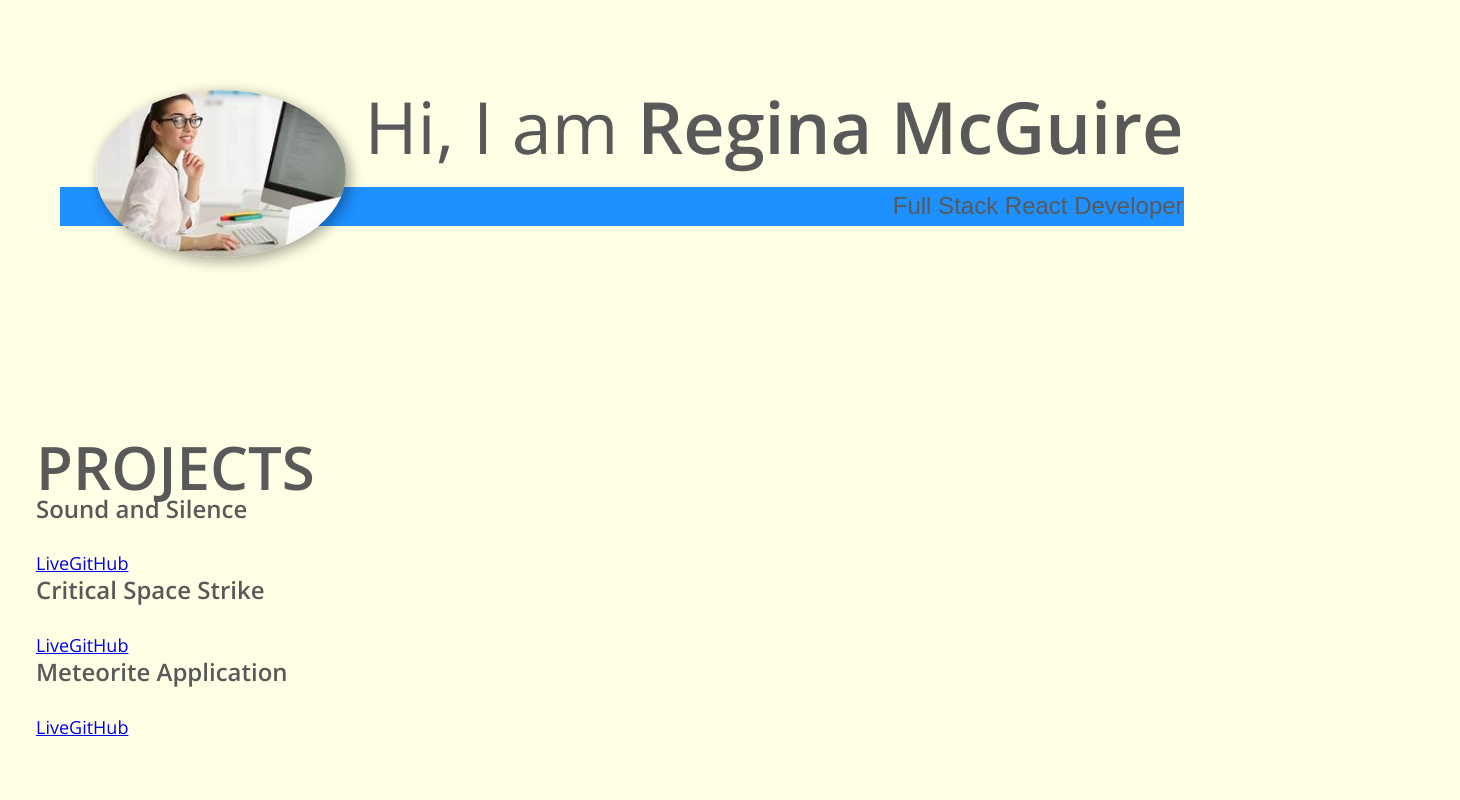
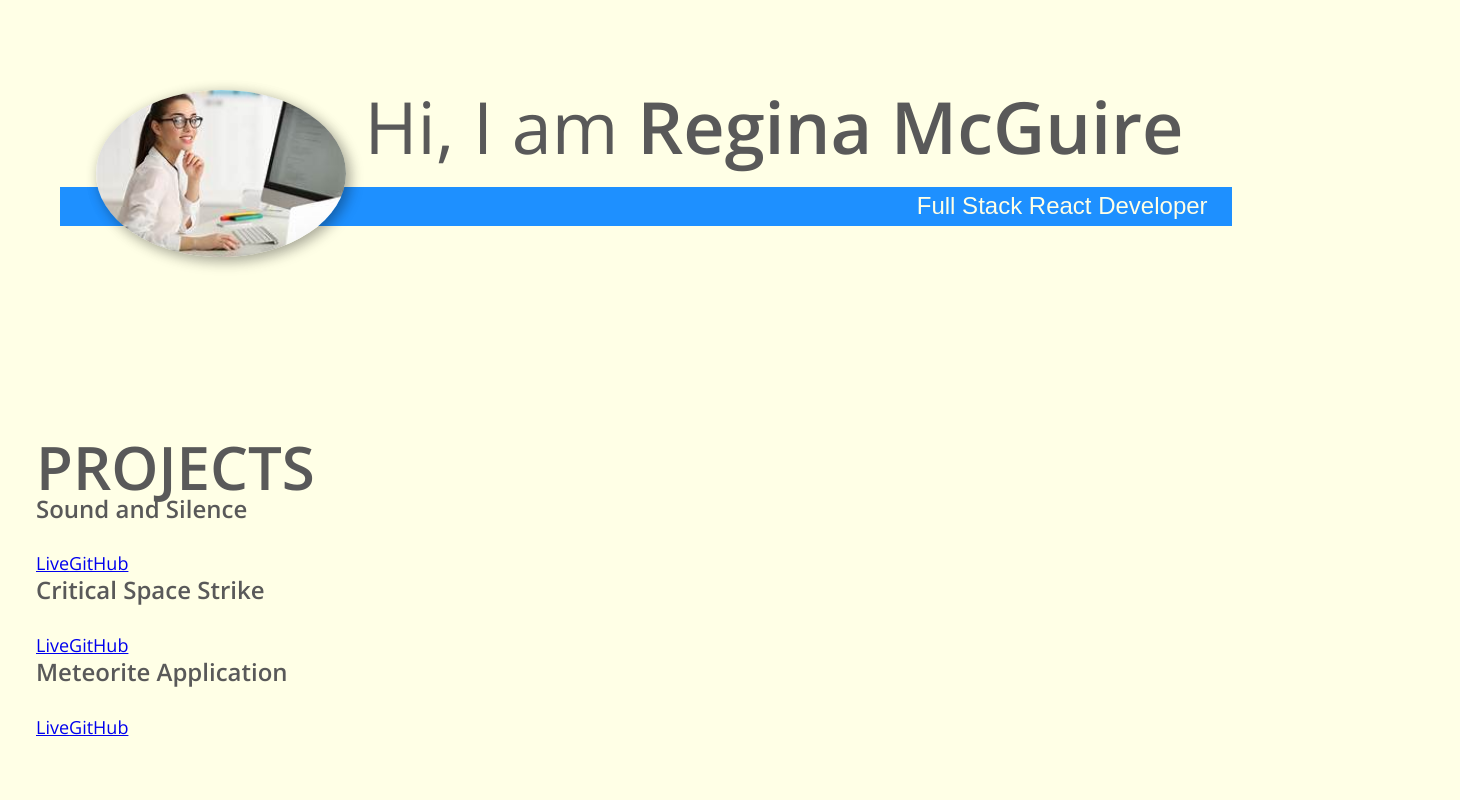
Before and after one commit to rmcguire6/react-portfolio, a React (Create React App) app: page / in a window 1280 px wide. Shown: the top 800 px of the page, 1460 px wide, since content can reach past the window. Built offline with nearby package versions, Linux system fonts and the light colour scheme.

Commit message:
Restyle subtitles

```diff
--- a/src/styles/_layout.scss
+++ b/src/styles/_layout.scss
@@ -22,8 +22,11 @@
 .intro__img {
   box-shadow: var(--bs);
 }
-.section__subtitle--intro {
+.section__subtitle--intro,
+.section__subtitle--about {
   display: inline-block;
+  padding-left: 1em;
+  padding-right: 1em;
 }
 @media (min-width: 600px) {
   .intro {
@@ -56,7 +59,7 @@
 .section__subtitle--intro,
 .section__subtitle--about {
   background: var(--clr-accent);
-  padding: 0.25em, 1em;
+  color: var(--clr-light);
   font-family: var(--ff-secondary);
   margin-bottom: 1em;
 }
```
